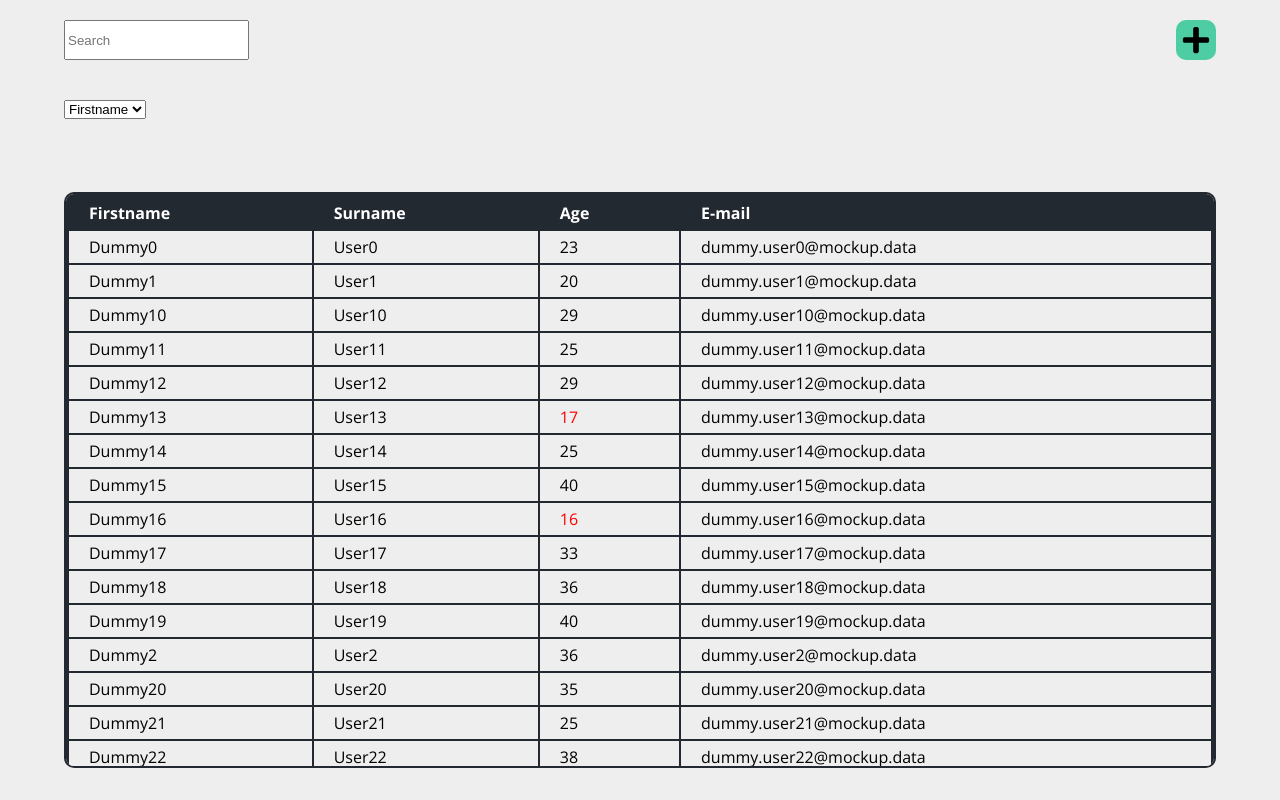
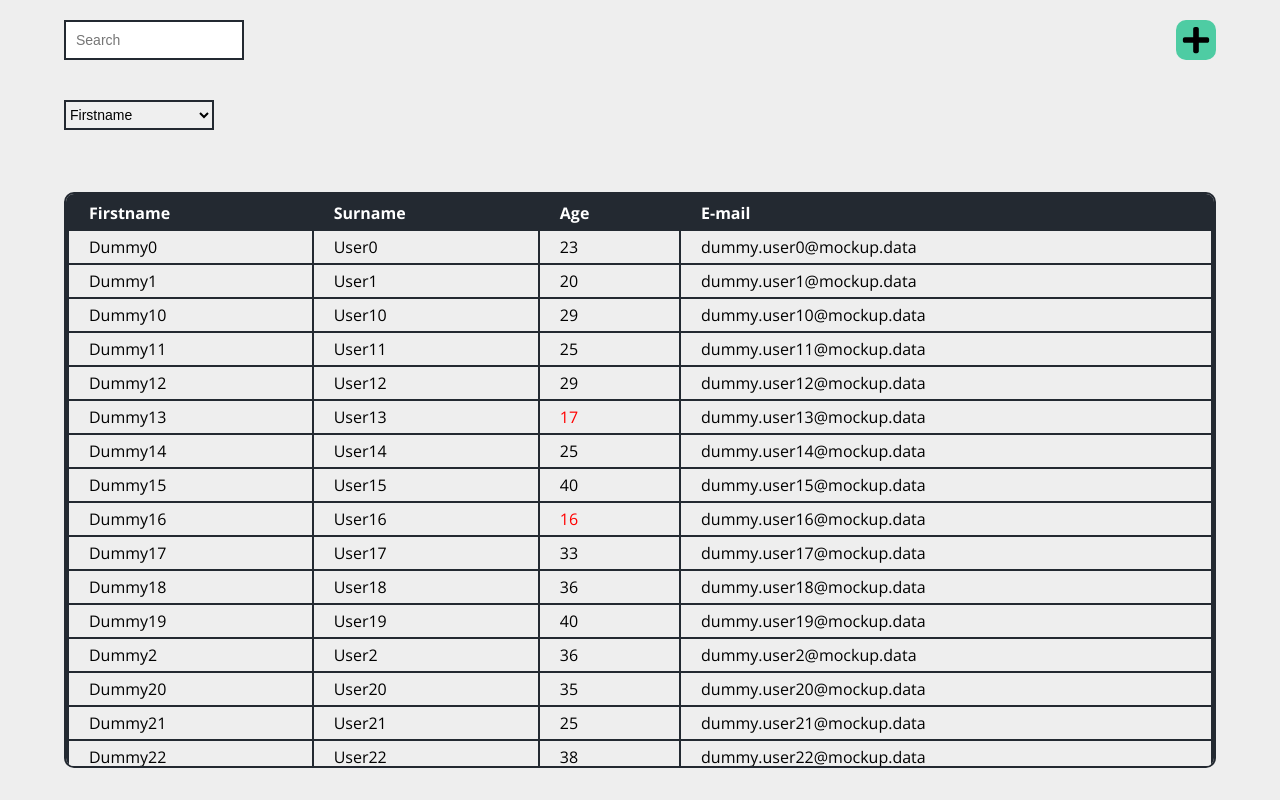
Before and after one commit to rastislav-domanisky/LETIS-frontend-assignment, a React (Create React App) app: page / in a window 1280 px wide. Built offline with nearby package versions, Linux system fonts and the light colour scheme.

Commit message:
fixed styles

```diff
--- a/src/components/SearchInput/SearchInput.scss
+++ b/src/components/SearchInput/SearchInput.scss
@@ -0,0 +1,13 @@
+.Search-Input {
+    width: 180px;
+    height: 40px;
+    box-sizing: border-box;
+    border: 2px solid #232931;
+    padding: 3px 10px;
+    font-size: 14px;
+
+    &:focus {
+        outline: none;
+        border: 2px solid #4ecca3;
+    }
+}
--- a/src/components/SelectInput/SelectInput.scss
+++ b/src/components/SelectInput/SelectInput.scss
@@ -0,0 +1,12 @@
+.Select-Input {
+    box-sizing: border-box;
+    width: 150px;
+    height: 30px;
+    font-size: 14px;
+    border: 2px solid #232931;
+
+    &:focus {
+        outline: none;
+        border: 2px solid #4ecca3;
+    }
+}
--- a/src/views/ListView/ListView.scss
+++ b/src/views/ListView/ListView.scss
@@ -23,7 +23,11 @@
         height: 80%;
         display: flex;
         flex-direction: column;
-        justify-content: center;
+        justify-content: flex-start;
         align-items: center;
+
+        @media (min-width: 600px) {
+            justify-content: center;
+        }
     }
 }
```
